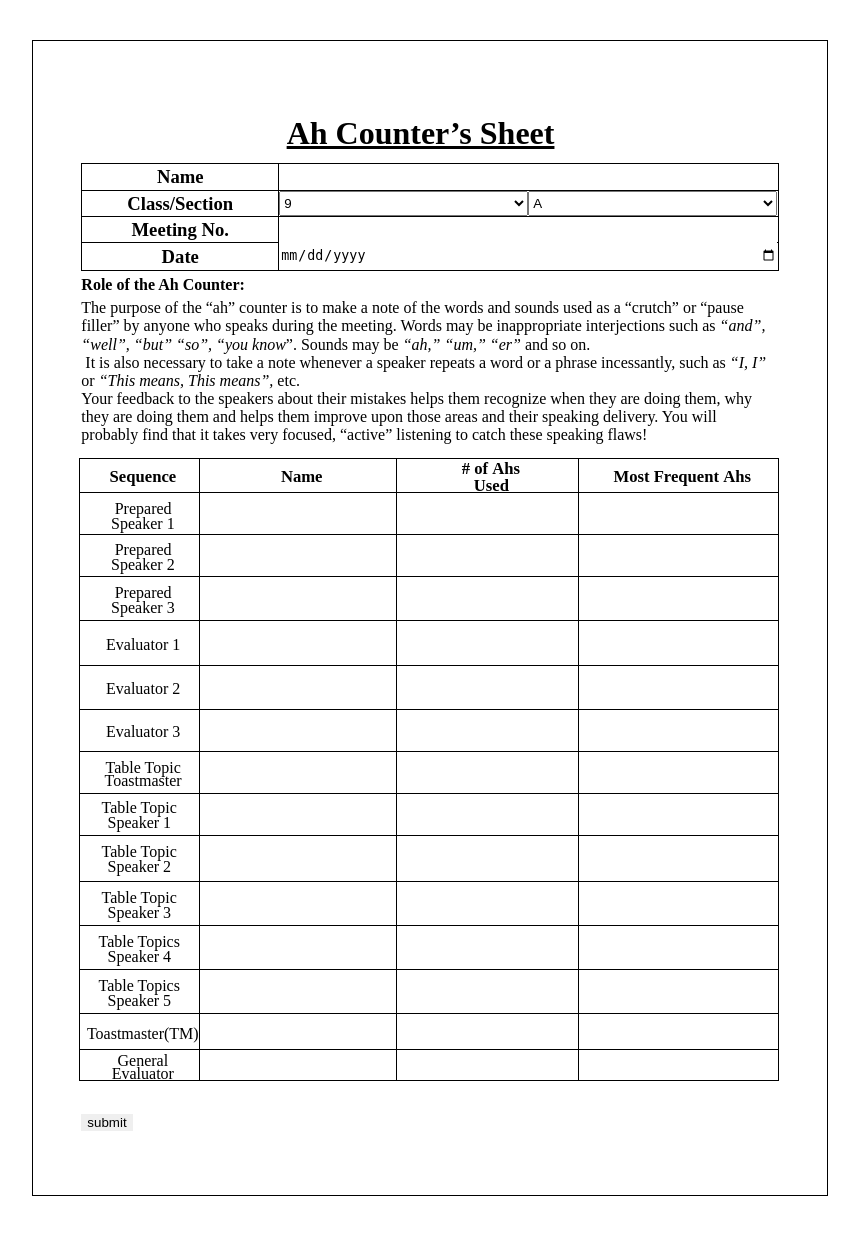
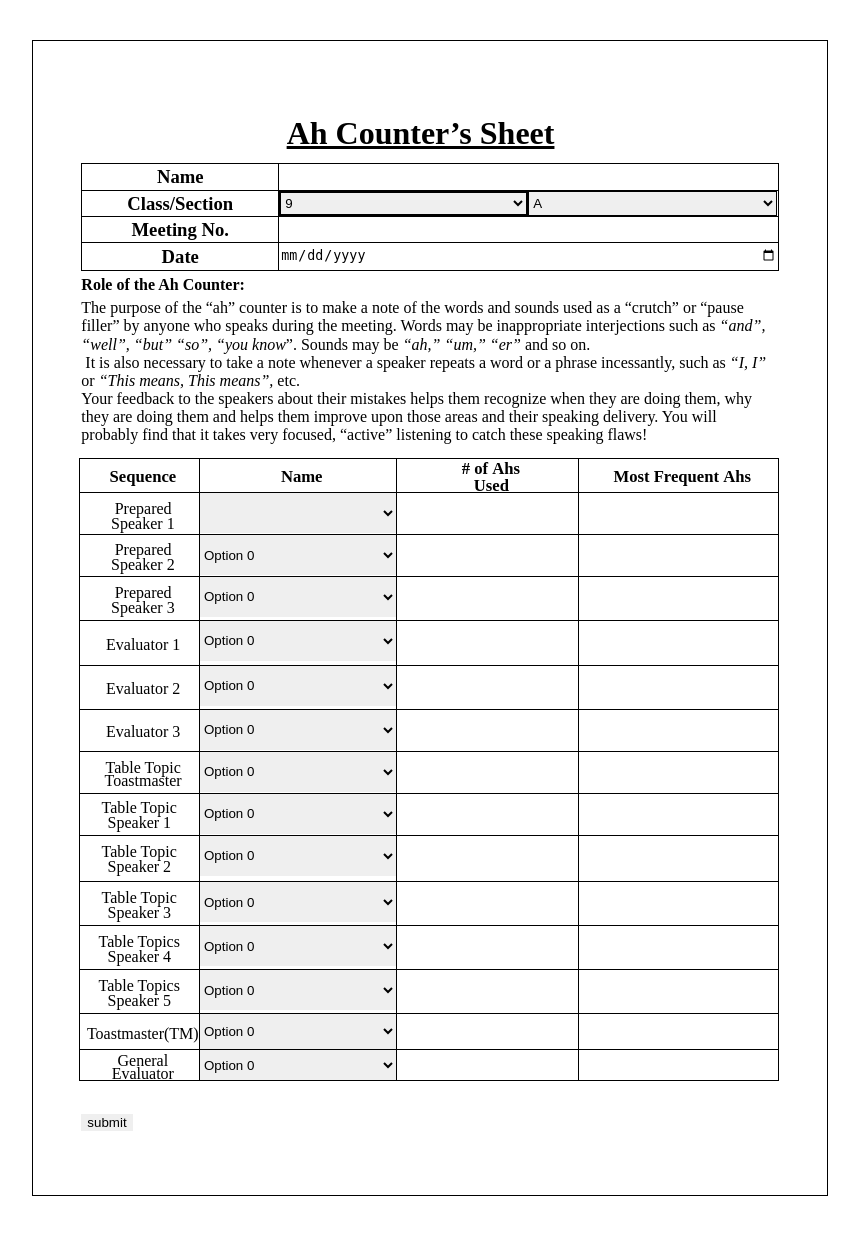
Before and after one commit to DarthKitten2130/gaveladmin, a Flask app: page /ahcounter in a window 1280 px wide. Shown: the whole page, without its empty margins (210-1069 px from the left). Run offline with Flask 3, Linux system fonts and the light colour scheme; lists and menus that the app fills with data are empty.

Commit message:
adjusted inputs to selects

```diff
--- a/app.py
+++ b/app.py
@@ -31,7 +31,6 @@
 
 @app.route('/timer', methods=['GET', 'POST'])
 def timer():
-
     return templating.render_template("timer.html")
 
 
--- a/templates/ahcounter.html
+++ b/templates/ahcounter.html
@@ -4,6 +4,13 @@
     <meta content="text/html; charset=UTF-8" http-equiv="content-type">
     <link rel="stylesheet" href="{{ url_for('static',filename='styles/docscss/ahcounter.css') }}">
     <link rel="stylesheet" type="text/css" href="{{ url_for('static',filename='styles/doc.css') }}">
+    <style>
+        select {
+            width: 196px;
+            height: 40px;
+            border: 0px;
+        }
+    </style>
 </head>
 
 <body class="c41 doc-content">
@@ -32,12 +39,12 @@
                 </td>
                 <td class="c2" colspan="1" rowspan="1">
                     <p class="c26"><span class="c0">
-                            <select name="class" id="class" required style="width: 249px;min-height: 25px;">
+                            <select name="class" id="class" required style="width: 249px;height: 25px;border: 2px solid black;">
                                 <option value="9">9</option>
                                 <option value="10">10</option>
                                 <option value="11">11</option>
                                 <option value="12">12</option>
-                            </select><select name="section" id="section" required style="width: 249px;height: 25px;">
+                            </select><select name="section" id="section" required style="width: 249px;height: 25px;border: 1px solid black;">
                                 <option value="a">A</option>
                                 <option value="b">B</option>
                                 <option value="c">C</option>
@@ -67,7 +74,7 @@
                 </td>
                 <td class="c2" colspan="1" rowspan="1">
                     <p class="c26"><span class="c0">
-                            <input type="number" name="meeting-no" id="meeting-no" style="width: 498px;height: 26px;"
+                            <input type="number" name="meeting-no" id="meeting-no" style="width: 498px;height: 25px;"
                                 required>
                         </span></p>
                 </td>
@@ -82,6 +89,7 @@
                         </span></p>
                 </td>
             </tr>
+
         </table>
         <p class="c3"><span class="c52">Role of the Ah Counter: </span></p>
         <p class="c30"><span class="c21">The purpose of the &ldquo;ah&rdquo; counter is to make a note of the words and
@@ -106,6 +114,7 @@
         <p class="c23"><span class="c17"></span></p><a id="t.a8e7144700357ccbe2b1051a1e15b985394a3c54"></a><a
             id="t.1"></a>
         <table class="c57">
+            <style></style>
             <tr class="c58">
                 <td class="c1" colspan="1" rowspan="1">
                     <p class="c31"><span class="c7">Sequence</span></p>
@@ -129,7 +138,7 @@
                     <p class="c18"><span class="c17">Speaker 1</span></p>
                 </td>
                 <td class="c29" colspan="1" rowspan="1">
-                    <p class="c5"><span class="c0"><input type="text" name="q11" id="q11" required></span></p>
+                    <p class="c5"><span class="c0"><select name="q11" id="q11"></select></span></p>
                 </td>
                 <td class="c6" colspan="1" rowspan="1">
                     <p class="c5"><span class="c0"><input type="number" name="q21" id="q21" min="0" required></span></p>
@@ -144,7 +153,11 @@
                     <p class="c18"><span class="c17">Speaker 2</span></p>
                 </td>
                 <td class="c29" colspan="1" rowspan="1">
-                    <p class="c5"><span class="c0"><input type="text" name="q12" id="q12" required></span></p>
+                    <p class="c5"><span class="c0"><select name="q12" id="q12" required>
+                                <option value="0">Option 0</option>
+                                <option value="1">Option 1</option>
+                                <option value="2">Option 2</option>
+                            </select></span></p>
                 </td>
                 <td class="c6" colspan="1" rowspan="1">
                     <p class="c5"><span class="c0">
@@ -161,7 +174,11 @@
                     <p class="c18"><span class="c17">Speaker 3</span></p>
                 </td>
                 <td class="c29" colspan="1" rowspan="1">
-                    <p class="c5"><span class="c0"><input type="text" name="q13" id="q13" required></span></p>
+                    <p class="c5"><span class="c0"> <select name="q13" id="q13" required>
+                                <option value="0">Option 0</option>
+                                <option value="1">Option 1</option>
+                                <option value="2">Option 2</option>
+                            </select></span></p>
                 </td>
                 <td class="c6" colspan="1" rowspan="1">
                     <p class="c5"><span class="c0">
@@ -177,7 +194,11 @@
                     <p class="c36"><span class="c17">Evaluator 1</span></p>
                 </td>
                 <td class="c29" colspan="1" rowspan="1">
-                    <p class="c5"><span class="c0"><input type="text" name="q14" id="q14" required></span></p>
+                    <p class="c5"><span class="c0"><select name="q14" id="q14" required>
+                                <option value="0">Option 0</option>
+                                <option value="1">Option 1</option>
+                                <option value="2">Option 2</option>
+                            </select></span></p>
                 </td>
                 <td class="c6" colspan="1" rowspan="1">
                     <p class="c5"><span class="c0"><input type="number" name="q24" id="q24" min="0" required></span></p>
@@ -191,7 +212,11 @@
                     <p class="c36"><span class="c17">Evaluator 2</span></p>
                 </td>
                 <td class="c29" colspan="1" rowspan="1">
-                    <p class="c5"><span class="c0"><input type="text" name="q15" id="q15" required></span></p>
+                    <p class="c5"><span class="c0"><select name="q15" id="q15" required>
+                                <option value="0">Option 0</option>
+                                <option value="1">Option 1</option>
+                                <option value="2">Option 2</option>
+                            </select></span></p>
                 </td>
                 <td class="c6" colspan="1" rowspan="1">
                     <p class="c5"><span class="c0"><input type="number" name="q25" id="q25" min="0" required></span></p>
@@ -205,7 +230,11 @@
                     <p class="c46"><span class="c17">Evaluator 3</span></p>
                 </td>
                 <td class="c29" colspan="1" rowspan="1">
-                    <p class="c5"><span class="c0"><input type="text" name="q16" id="q16" required></span></p>
+                    <p class="c5"><span class="c0"><select name="q16" id="q16" required>
+                                <option value="0">Option 0</option>
+                                <option value="1">Option 1</option>
+                                <option value="2">Option 2</option>
+                            </select></span></p>
                 </td>
                 <td class="c6" colspan="1" rowspan="1">
                     <p class="c5"><span class="c0"><input type="number" name="q26" id="q26" min="0" required></span></p>
@@ -219,7 +248,11 @@
                     <p class="c46"><span class="c17">Table Topic Toastmaster</span></p>
                 </td>
                 <td class="c29" colspan="1" rowspan="1">
-                    <p class="c5"><span class="c0"><input type="text" name="q17" id="q17" required></span></p>
+                    <p class="c5"><span class="c0"><select name="q17" id="q17" required>
+                                <option value="0">Option 0</option>
+                                <option value="1">Option 1</option>
+                                <option value="2">Option 2</option>
+                            </select></span></p>
                 </td>
                 <td class="c6" colspan="1" rowspan="1">
                     <p class="c5"><span class="c0"><input type="number" name="q27" id="q27" min="0" required></span></p>
@@ -233,7 +266,11 @@
                     <p class="c16"><span class="c17">Table Topic Speaker 1</span></p>
                 </td>
                 <td class="c29" colspan="1" rowspan="1">
-                    <p class="c5"><span class="c0"><input type="text" name="q18" id="q18" required></span></p>
+                    <p class="c5"><span class="c0"><select name="q18" id="q18" required>
+                                <option value="0">Option 0</option>
+                                <option value="1">Option 1</option>
+                                <option value="2">Option 2</option>
+                            </select></span></p>
                 </td>
                 <td class="c6" colspan="1" rowspan="1">
                     <p class="c5"><span class="c0"><input type="number" name="q28" id="q28" min="0" required></span></p>
@@ -247,7 +284,12 @@
                     <p class="c16"><span class="c17">Table Topic Speaker 2</span></p>
                 </td>
                 <td class="c29" colspan="1" rowspan="1">
-                    <p class="c5"><span class="c0"><input type="text" name="q19" id="q19" required></span></p>
+                    <p class="c5"><span class="c0"><select name="q19" id="q19" required>
+                                <option value="0">Option 0</option>
+                                <option value="1">Option 1</option>
+                                <option value="2">Option 2</option>
+                            </select>
+                        </span></p>
                 </td>
                 <td class="c6" colspan="1" rowspan="1">
                     <p class="c5"><span class="c0"><input type="number" name="q29" id="q29" min="0" required></span></p>
@@ -261,10 +303,14 @@
                     <p class="c16"><span class="c17">Table Topic Speaker 3</span></p>
                 </td>
                 <td class="c29" colspan="1" rowspan="1">
-                    <p class="c5"><span class="c0"><input type="text" name="q110" id="q110" required></span></p>
+                    <p class="c5"><span class="c0"><select name="q110" id="q110" required>
+                                <option value="0">Option 0</option>
+                                <option value="1">Option 1</option>
+                            </select></span></p>
                 </td>
                 <td class="c6" colspan="1" rowspan="1">
-                    <p class="c5"><span class="c0"><input type="number" name="q210" id="q210" min="0" required></span></p>
+                    <p class="c5"><span class="c0"><input type="number" name="q210" id="q210" min="0" required></span>
+                    </p>
                 </td>
                 <td class="c14" colspan="1" rowspan="1">
                     <p class="c5"><span class="c0"><input type="text" name="q310" id="q310" required></span></p>
@@ -275,10 +321,15 @@
                     <p class="c16"><span class="c17">Table Topics Speaker 4</span></p>
                 </td>
                 <td class="c29" colspan="1" rowspan="1">
-                    <p class="c5"><span class="c0"><input type="text" name="q111" id="q111" required></span></p>
+                    <p class="c5"><span class="c0"><select name="q111" id="q111" required>
+                                <option value="0">Option 0</option>
+                                <option value="1">Option 1</option>
+                                <option value="2">Option 2</option>
+                            </select></span></p>
                 </td>
                 <td class="c6" colspan="1" rowspan="1">
-                    <p class="c5"><span class="c0"><input type="number" name="q211" id="q211" min="0" required></span></p>
+                    <p class="c5"><span class="c0"><input type="number" name="q211" id="q211" min="0" required></span>
+                    </p>
                 </td>
                 <td class="c14" colspan="1" rowspan="1">
                     <p class="c5"><span class="c0"><input type="text" name="q311" id="q311" required></span></p>
@@ -289,10 +340,15 @@
                     <p class="c16"><span class="c17">Table Topics Speaker 5</span></p>
                 </td>
                 <td class="c29" colspan="1" rowspan="1">
-                    <p class="c5"><span class="c0"><input type="text" name="q112" id="q112" required></span></p>
+                    <p class="c5"><span class="c0"><select name="q112" id="q112" required>
+                                <option value="0">Option 0</option>
+                                <option value="1">Option 1</option>
+                                <option value="2">Option 2</option>
+                            </select></span></p>
                 </td>
                 <td class="c6" colspan="1" rowspan="1">
-                    <p class="c5"><span class="c0"><input type="number" name="q212" id="q212" min="0" required></span></p>
+                    <p class="c5"><span class="c0"><input type="number" name="q212" id="q212" min="0" required></span>
+                    </p>
                 </td>
                 <td class="c14" colspan="1" rowspan="1">
                     <p class="c5"><span class="c0"><input type="text" name="q312" id="q312" required></span></p>
@@ -303,16 +359,19 @@
                     <p class="c11"><span class="c17">Toastmaster(TM)</span></p>
                 </td>
                 <td class="c29" colspan="1" rowspan="1">
-                    <p class="c5"><span class="c0"><input type="text" name="q113" id="q113"
-                                style="height: 35px;" required></span></p>
+                    <p class="c5"><span class="c0"><select name="q113" id="q113" style="height: 35px;" required>
+                                <option value="0">Option 0</option>
+                                <option value="1">Option 1</option>
+                                <option value="2">Option 2</option>
+                            </select></span></p>
                 </td>
                 <td class="c6" colspan="1" rowspan="1">
                     <p class="c13"><span class="c0"><input type="number" name="q213" id="q213" min="0"
                                 style="height: 35px;" required></span></p>
                 </td>
                 <td class="c14" colspan="1" rowspan="1">
-                    <p class="c13"><span class="c0"><input type="text" name="q313" id="q313"
-                                style="height: 35px;" required></span></p>
+                    <p class="c13"><span class="c0"><input type="text" name="q313" id="q313" style="height: 35px;"
+                                required></span></p>
                 </td>
             </tr>
             <tr class="c19">
@@ -320,16 +379,19 @@
                     <p class="c11"><span class="c17">General Evaluator</span></p>
                 </td>
                 <td class="c29" colspan="1" rowspan="1">
-                    <p class="c5"><span class="c0"><input type="text" name="q114" id="q114"
-                                style="height: 30px;" required></span></p>
+                    <p class="c5"><span class="c0"><select name="q114" id="q114" style="height: 30px;" required>
+                                <option value="0">Option 0</option>
+                                <option value="1">Option 1</option>
+                                <option value="2">Option 2</option>
+                            </select></span></p>
                 </td>
                 <td class="c6" colspan="1" rowspan="1">
                     <p class="c13"><span class="c0"><input type="number" name="q214" id="q214" min="0"
                                 style="height: 30px;" required></span></p>
                 </td>
                 <td class="c14" colspan="1" rowspan="1">
-                    <p class="c13"><span class="c0"><input type="text" name="q314" id="q314"
-                                style="height: 30px;" required></span></p>
+                    <p class="c13"><span class="c0"><input type="text" name="q314" id="q314" style="height: 30px;"
+                                required></span></p>
                 </td>
             </tr>
         </table>
@@ -339,10 +401,10 @@
     </form>
     <script src="{{ url_for('static',filename='js/save.js') }}"></script>
     <script>
-        saveProg(['name', 'class','section', 'meeting-no','date',
-        'q11','q12','q13','q14','q15','q16','q17','q18','q19','q110','q111','q112','q113','q114',
-        'q21','q22','q23','q24','q25','q26','q27','q28','q29','q210','q211','q212','q213','q214',
-        'q31','q32','q33','q34','q35','q36','q37','q38','q39','q310','q311','q312','q313','q314']);
+        saveProg(['name', 'class', 'section', 'meeting-no', 'date',
+            'q11', 'q12', 'q13', 'q14', 'q15', 'q16', 'q17', 'q18', 'q19', 'q110', 'q111', 'q112', 'q113', 'q114',
+            'q21', 'q22', 'q23', 'q24', 'q25', 'q26', 'q27', 'q28', 'q29', 'q210', 'q211', 'q212', 'q213', 'q214',
+            'q31', 'q32', 'q33', 'q34', 'q35', 'q36', 'q37', 'q38', 'q39', 'q310', 'q311', 'q312', 'q313', 'q314']);
     </script>
 </body>
 
--- a/templates/general_evaluator.html
+++ b/templates/general_evaluator.html
@@ -90,7 +90,7 @@
                 <td class="c3" colspan="1" rowspan="1">
                     <p class="c23">
                         <span class="c11 c18">
-                            <input type="number" name="meeting-no" id="meeting-no" required min="0">
+                            <input type="number" name="meeting-no" id="meeting-no" required min="0" style="height: 25px;">
                         </span>
                     </p>
                 </td>
@@ -105,7 +105,7 @@
                 <td class="c3" colspan="1" rowspan="1">
                     <p class="c23">
                         <span class="c11 c18">
-                            <input type="date" name="date" id="date" required>
+                            <input type="date" name="date" id="date" required style="height: 25px;">
                         </span>
                     </p>
                 </td>
```
